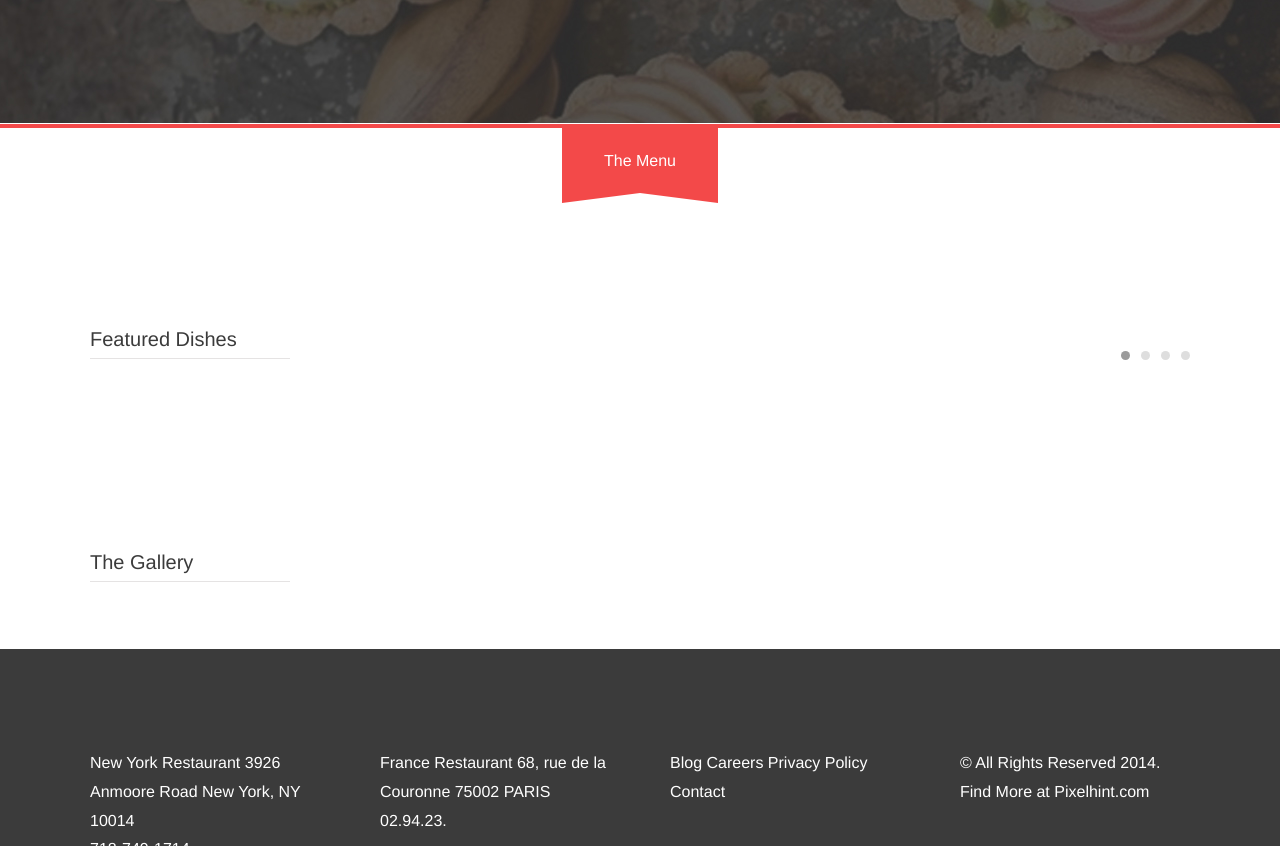
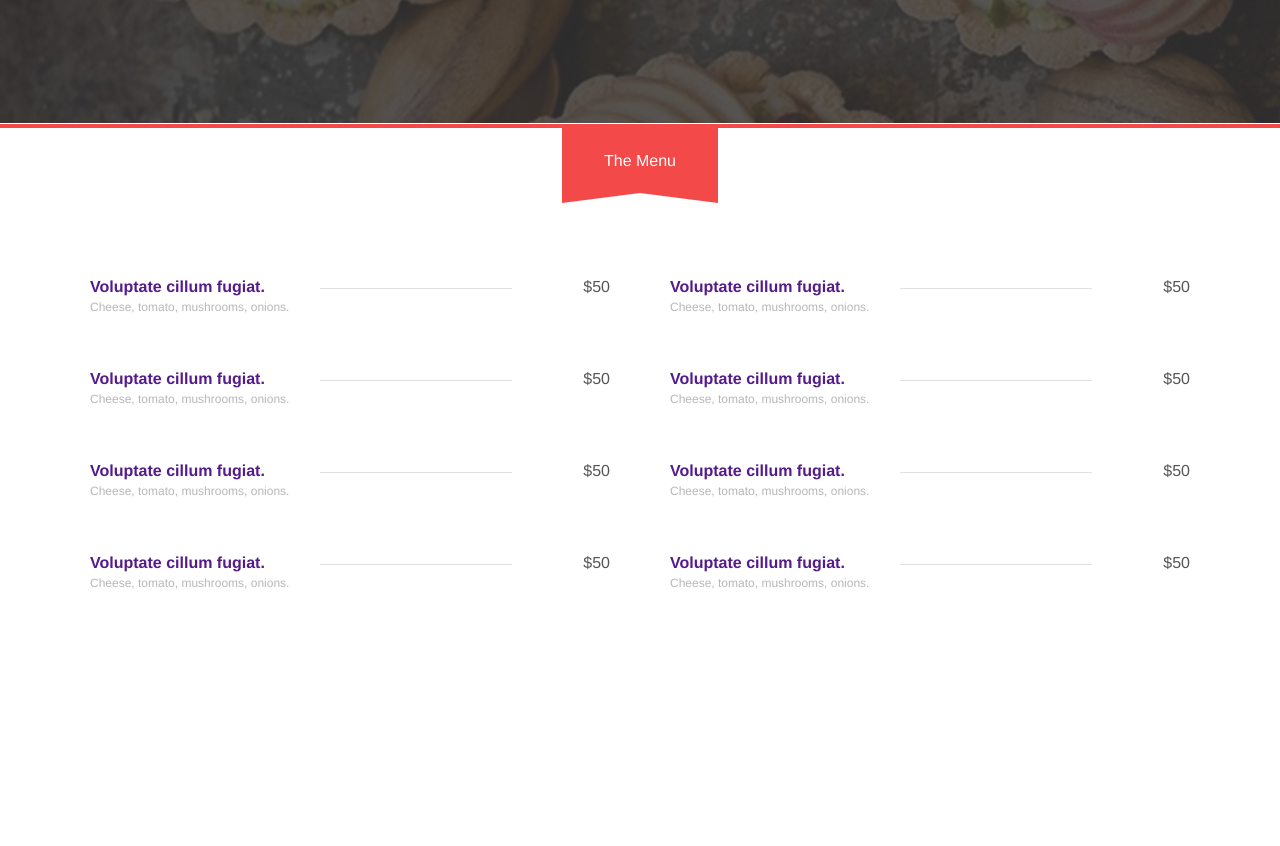
Before and after one commit to shashawang/psd-to-html, a plain HTML site: page mooc-psd-practice/index.html in a window 1280 px wide. Shown: the part 556-1402 px from the top of the page. Drawn offline with Linux system fonts and the light colour scheme.

Commit message:
menu-list

```diff
--- a/mooc-psd-practice/css/index.css
+++ b/mooc-psd-practice/css/index.css
@@ -67,3 +67,48 @@
     border-right: 78px solid transparent;
     border-bottom: 10px solid #fff;
 }
+
+.index-menu .menu-list {
+    margin-top: 150px;
+    color: #555;
+    overflow: hidden;
+}
+
+.index-menu .menu-list ul {
+    width: 1160px;
+}
+
+.index-menu .menu-item {
+    float: left;
+    width: 520px;
+    margin-right: 60px;
+    margin-bottom: 56px;
+}
+
+.index-menu .menu-item .title, .index-menu .menu-item .line{
+    float: left;
+}
+
+.index-menu .menu-item .price {
+    float: right;
+}
+
+.index-menu .menu-item .title {
+    width: 230px;
+    color: #555;
+    overflow: hidden;
+    white-space: nowrap;
+    text-overflow: ellipsis;
+}
+
+.index-menu .menu-item .comment {
+    margin-top: 4px;
+    color: #b7b7b7;
+    font-size: 12px;
+}
+
+.index-menu .menu-item .line {
+    width: 192px;
+    margin-top: 10px;
+    border-top: 1px solid #e3e1e1;
+}
--- a/mooc-psd-practice/index.html
+++ b/mooc-psd-practice/index.html
@@ -47,7 +47,90 @@
     </div>
     <div class="index-menu">
         <div class="menu-tips">The Menu</div>
-        <div class="menu-list public-container"></div>
+        <div class="menu-list public-container">
+            <ul class="clearfloat">
+                <li class="menu-item clearfloat">
+                    <div class="title">
+                        <a href="">
+                            <h4>Voluptate cillum fugiat.</h4>
+                            <p class="comment">Cheese, tomato, mushrooms, onions.</p>
+                        </a>
+                    </div>
+                    <div class="line"></div>
+                    <div class="price">$50</div>
+                </li>
+                <li class="menu-item clearfloat">
+                    <div class="title">
+                        <a href="">
+                            <h4>Voluptate cillum fugiat.</h4>
+                            <p class="comment">Cheese, tomato, mushrooms, onions.</p>
+                        </a>
+                    </div>
+                    <div class="line"></div>
+                    <div class="price">$50</div>
+                </li>
+                <li class="menu-item clearfloat">
+                    <div class="title">
+                        <a href="">
+                            <h4>Voluptate cillum fugiat.</h4>
+                            <p class="comment">Cheese, tomato, mushrooms, onions.</p>
+                        </a>
+                    </div>
+                    <div class="line"></div>
+                    <div class="price">$50</div>
+                </li>
+                <li class="menu-item clearfloat">
+                    <div class="title">
+                        <a href="">
+                            <h4>Voluptate cillum fugiat.</h4>
+                            <p class="comment">Cheese, tomato, mushrooms, onions.</p>
+                        </a>
+                    </div>
+                    <div class="line"></div>
+                    <div class="price">$50</div>
+                </li>
+                <li class="menu-item clearfloat">
+                    <div class="title">
+                        <a href="">
+                            <h4>Voluptate cillum fugiat.</h4>
+                            <p class="comment">Cheese, tomato, mushrooms, onions.</p>
+                        </a>
+                    </div>
+                    <div class="line"></div>
+                    <div class="price">$50</div>
+                </li>
+                <li class="menu-item clearfloat">
+                    <div class="title">
+                        <a href="">
+                            <h4>Voluptate cillum fugiat.</h4>
+                            <p class="comment">Cheese, tomato, mushrooms, onions.</p>
+                        </a>
+                    </div>
+                    <div class="line"></div>
+                    <div class="price">$50</div>
+                </li>
+                <li class="menu-item clearfloat">
+                    <div class="title">
+                        <a href="">
+                            <h4>Voluptate cillum fugiat.</h4>
+                            <p class="comment">Cheese, tomato, mushrooms, onions.</p>
+                        </a>
+                    </div>
+                    <div class="line"></div>
+                    <div class="price">$50</div>
+                </li>
+                <li class="menu-item clearfloat">
+                    <div class="title">
+                        <a href="">
+                            <h4>Voluptate cillum fugiat.</h4>
+                            <p class="comment">Cheese, tomato, mushrooms, onions.</p>
+                        </a>
+                    </div>
+                    <div class="line"></div>
+                    <div class="price">$50</div>
+                </li>
+            </ul>
+        </div>
     </div>
     <div class="index-panel public-container">
         <div class="index-panel-header">
```
